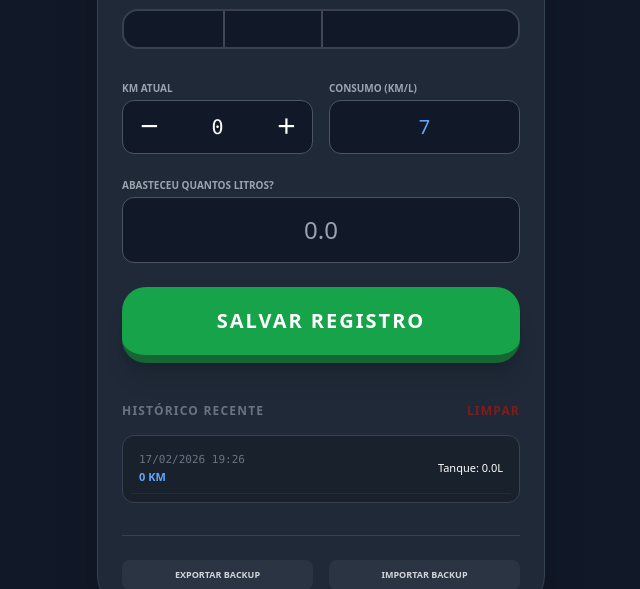
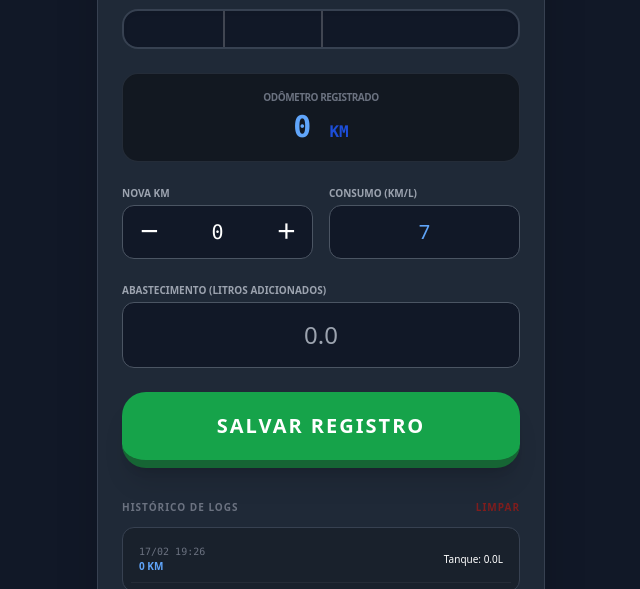
Before and after one commit to esouza15/Tanque-Virtual, a website: page index.html in a window 1280 px wide. Both pictures are taken after a click on the button "SALVAR REGISTRO". Shown: the part 211-800 px from the top of the page, without its empty margins (319-959 px from the left). Drawn offline with nearby package versions, Linux system fonts and the light colour scheme.

Commit message:
devolvendo o odometro destacado

```diff
--- a/index.html
+++ b/index.html
@@ -13,6 +13,7 @@
         body { background-color: #111827; color: white; -webkit-tap-highlight-color: transparent; }
         input::-webkit-outer-spin-button, input::-webkit-inner-spin-button { -webkit-appearance: none; margin: 0; }
         .log-item:nth-child(even) { background-color: rgba(255,255,255,0.03); }
+        .hide-scroll::-webkit-scrollbar { display: none; }
     </style>
 </head>
 <body class="font-sans min-h-screen flex flex-col items-center p-4">
@@ -27,16 +28,21 @@
             <div class="text-gray-500 uppercase text-xs font-bold tracking-widest mt-1">Litros no Tanque</div>
         </div>
 
-        <div class="relative w-full h-10 bg-gray-900 rounded-2xl overflow-hidden mb-8 border-2 border-gray-700">
+        <div class="relative w-full h-10 bg-gray-900 rounded-2xl overflow-hidden mb-6 border-2 border-gray-700 shadow-inner">
             <div id="fuel-bar" class="h-full fuel-gradient transition-all duration-1000" style="width: 0%"></div>
             <div class="absolute left-1/4 top-0 bottom-0 w-0.5 bg-white/20"></div>
             <div class="absolute left-1/2 top-0 bottom-0 w-0.5 bg-white/20"></div>
         </div>
 
+        <div class="text-center mb-6 bg-black/40 p-4 rounded-2xl border border-gray-700/50 shadow-inner">
+            <div class="text-gray-500 uppercase text-[10px] font-bold tracking-tighter mb-1">Odômetro Registrado</div>
+            <div class="text-3xl font-mono text-blue-400 font-bold"><span id="km-atual-texto">0</span> <span class="text-base text-blue-700">KM</span></div>
+        </div>
+
         <div class="space-y-6">
             <div class="grid grid-cols-2 gap-4">
                 <div>
-                    <label class="block text-gray-400 text-[10px] font-bold uppercase mb-1">KM Atual</label>
+                    <label class="block text-gray-400 text-[10px] font-bold uppercase mb-1">Nova KM</label>
                     <div class="flex items-center bg-gray-900 rounded-xl p-1 border border-gray-600">
                         <button onclick="ajustarKm(-1)" class="px-3 py-2 text-xl font-bold">－</button>
                         <input type="number" id="km-input" class="w-full bg-transparent text-center outline-none text-xl font-mono" placeholder="000000">
@@ -49,8 +55,8 @@
                 </div>
             </div>
 
-            <div class="grid grid-cols-1">
-                <label class="block text-gray-400 text-[10px] font-bold uppercase mb-1">Abasteceu quantos litros?</label>
+            <div>
+                <label class="block text-gray-400 text-[10px] font-bold uppercase mb-1">Abastecimento (Litros Adicionados)</label>
                 <input type="number" id="litros-add" class="w-full bg-gray-900 border border-gray-600 rounded-xl p-4 text-2xl text-center outline-none text-green-400" placeholder="0.0">
             </div>
 
@@ -59,23 +65,27 @@
             </button>
         </div>
 
-        <div class="mt-10">
-            <h2 class="text-xs font-bold text-gray-500 uppercase tracking-widest mb-4 flex justify-between">
-                Histórico Recente
-                <span onclick="limparHistorico()" class="text-red-900 cursor-pointer">Limpar</span>
+        <div class="mt-8">
+            <h2 class="text-[10px] font-bold text-gray-500 uppercase tracking-widest mb-3 flex justify-between items-center">
+                <span>Histórico de Logs</span>
+                <button onclick="limparHistorico()" class="text-red-900 hover:text-red-700 transition-colors uppercase">Limpar</button>
             </h2>
-            <div id="historico-lista" class="max-h-60 overflow-y-auto space-y-1 rounded-xl bg-black/20 p-2 border border-gray-700">
+            <div id="historico-lista" class="max-h-48 overflow-y-auto space-y-1 rounded-xl bg-black/20 p-2 border border-gray-700 hide-scroll">
                 </div>
         </div>
 
-        <div class="mt-8 pt-6 border-t border-gray-700 flex justify-between gap-4">
-            <button onclick="exportarDados()" class="flex-1 bg-gray-700/50 text-gray-300 text-[9px] font-bold py-2 rounded-lg uppercase">Exportar Backup</button>
-            <button onclick="importarDados()" class="flex-1 bg-gray-700/50 text-gray-300 text-[9px] font-bold py-2 rounded-lg uppercase">Importar Backup</button>
+        <div class="mt-6 pt-6 border-t border-gray-700 flex justify-between gap-4">
+            <button onclick="exportarDados()" class="flex-1 bg-gray-700/50 hover:bg-gray-700 text-gray-400 text-[9px] font-bold py-2 rounded-lg uppercase tracking-tighter">Exportar Backup</button>
+            <button onclick="importarDados()" class="flex-1 bg-gray-700/50 hover:bg-gray-700 text-gray-400 text-[9px] font-bold py-2 rounded-lg uppercase tracking-tighter">Importar Backup</button>
         </div>
     </main>
 
+    <footer class="mt-6 text-gray-600 text-[10px] uppercase tracking-widest">
+        Capacidade: 54L | Sedã 1.8 | Devi AI
+    </footer>
+
     <script>
-        // Dados Estruturados
+        // Carrega dados da Versão 2 (com histórico e consumo)
         let appData = JSON.parse(localStorage.getItem('tanque_dados_v2')) || {
             litros: 0,
             km: 0,
@@ -86,6 +96,7 @@
         function ajustarKm(valor) {
             const input = document.getElementById('km-input');
             let valorInput = parseInt(input.value) || 0;
+            // Trava para não descer abaixo do odômetro salvo
             if (valor < 0 && valorInput <= appData.km) return;
             input.value = valorInput + valor;
         }
@@ -94,6 +105,9 @@
             const porcentagem = (appData.litros / 54) * 100;
             document.getElementById('litros-display').innerText = appData.litros.toFixed(1);
             document.getElementById('fuel-bar').style.width = `${Math.min(100, porcentagem)}%`;
+
+            // Atualiza o Destaque do Odômetro e o Campo de Input
+            document.getElementById('km-atual-texto').innerText = appData.km.toLocaleString('pt-BR');
             document.getElementById('km-input').value = appData.km;
             document.getElementById('consumo-input').value = appData.consumo;
 
@@ -106,18 +120,23 @@
 
         function renderizarHistorico() {
             const lista = document.getElementById('historico-lista');
-            lista.innerHTML = appData.historico.length ? '' : '<div class="text-center text-gray-600 py-4 text-xs italic">Nenhum registro ainda</div>';
+            if (appData.historico.length === 0) {
+                lista.innerHTML = '<div class="text-center text-gray-600 py-4 text-[10px] italic uppercase">Sem registros</div>';
+                return;
+            }
 
-            appData.historico.slice().reverse().forEach(log => {
+            lista.innerHTML = '';
+            // Mostra os logs do mais recente para o mais antigo
+            [...appData.historico].reverse().forEach(log => {
                 const div = document.createElement('div');
-                div.className = 'log-item p-2 text-[11px] flex justify-between items-center border-b border-white/5';
+                div.className = 'log-item p-2 text-[10px] flex justify-between items-center border-b border-white/5';
                 div.innerHTML = `
                     <div class="flex flex-col">
                         <span class="text-gray-500 font-mono">${log.data}</span>
-                        <span class="text-blue-400 font-bold">${log.km.toLocaleString()} KM</span>
+                        <span class="text-blue-400 font-bold">${log.km.toLocaleString('pt-BR')} KM</span>
                     </div>
                     <div class="text-right">
-                        <div class="text-green-400 font-bold">${log.litros_add > 0 ? '+'+log.litros_add+'L' : ''}</div>
+                        <div class="text-green-500 font-bold">${log.litros_add > 0 ? '+'+log.litros_add+'L' : ''}</div>
                         <div class="text-white">Tanque: ${log.litros_final.toFixed(1)}L</div>
                     </div>
                 `;
@@ -130,26 +149,31 @@
             const novosLitros = parseFloat(document.getElementById('litros-add').value) || 0;
             const novoConsumo = parseFloat(document.getElementById('consumo-input').value) || 7.0;
 
-            if (novaKm < appData.km) { alert("KM não pode ser menor que a atual."); return; }
+            if (novaKm < appData.km) {
+                alert("A quilometragem não pode ser menor que a atual registrada.");
+                return;
+            }
 
             const distancia = novaKm - appData.km;
             const gasto = distancia / novoConsumo;
             const litrosFinais = Math.min(54, Math.max(0, appData.litros - gasto) + novosLitros);
 
-            // Adicionar ao Histórico
+            // Objeto do Log
             const novoLog = {
-                data: new Date().toLocaleDateString('pt-BR') + ' ' + new Date().toLocaleTimeString('pt-BR', {hour: '2-digit', minute:'2-digit'}),
+                data: new Date().toLocaleDateString('pt-BR', {day:'2-digit', month:'2-digit'}) + ' ' + new Date().toLocaleTimeString('pt-BR', {hour: '2-digit', minute:'2-digit'}),
                 km: novaKm,
                 litros_add: novosLitros,
-                litros_final: litrosFinais,
-                consumo_usado: novoConsumo
+                litros_final: litrosFinais
             };
 
+            // Atualiza Memória
             appData.litros = litrosFinais;
             appData.km = novaKm;
             appData.consumo = novoConsumo;
             appData.historico.push(novoLog);
-            if(appData.historico.length > 50) appData.historico.shift(); // Mantém os últimos 50
+
+            // Mantém apenas os últimos 30 logs para não sobrecarregar
+            if (appData.historico.length > 30) appData.historico.shift();
 
             localStorage.setItem('tanque_dados_v2', JSON.stringify(appData));
 
@@ -157,7 +181,7 @@
             document.getElementById('litros-add').value = '';
 
             const btn = document.getElementById('btn-salvar');
-            btn.innerText = "REGISTRADO!";
+            btn.innerText = "DADOS GRAVADOS!";
             btn.classList.replace('bg-green-600', 'bg-blue-600');
             setTimeout(() => {
                 btn.innerText = "SALVAR REGISTRO";
@@ -168,30 +192,34 @@
         function exportarDados() {
             const dadosStr = JSON.stringify(appData);
             navigator.clipboard.writeText(dadosStr).then(() => {
-                alert("Backup (com histórico) copiado!");
+                alert("Código de Backup e Histórico copiado!");
             });
         }
 
         function importarDados() {
-            const backup = prompt("Cole o código de backup:");
+            const backup = prompt("Cole seu código de backup aqui:");
             if (backup) {
                 try {
-                    appData = JSON.parse(backup);
-                    localStorage.setItem('tanque_dados_v2', JSON.stringify(appData));
-                    atualizarTela();
-                    alert("Dados e Histórico restaurados!");
-                } catch (e) { alert("Erro no backup."); }
+                    const parsed = JSON.parse(backup);
+                    if (parsed.km !== undefined) {
+                        appData = parsed;
+                        localStorage.setItem('tanque_dados_v2', JSON.stringify(appData));
+                        atualizarTela();
+                        alert("Backup restaurado com sucesso!");
+                    }
+                } catch (e) { alert("Erro ao ler backup."); }
             }
         }
 
         function limparHistorico() {
-            if(confirm("Deseja apagar todo o histórico de logs? (O nível do tanque atual será mantido)")) {
+            if (confirm("Apagar apenas a lista de histórico? Os litros e KM atuais serão mantidos.")) {
                 appData.historico = [];
                 localStorage.setItem('tanque_dados_v2', JSON.stringify(appData));
                 atualizarTela();
             }
         }
 
+        // Inicializa a tela
         atualizarTela();
     </script>
 </body>
```
